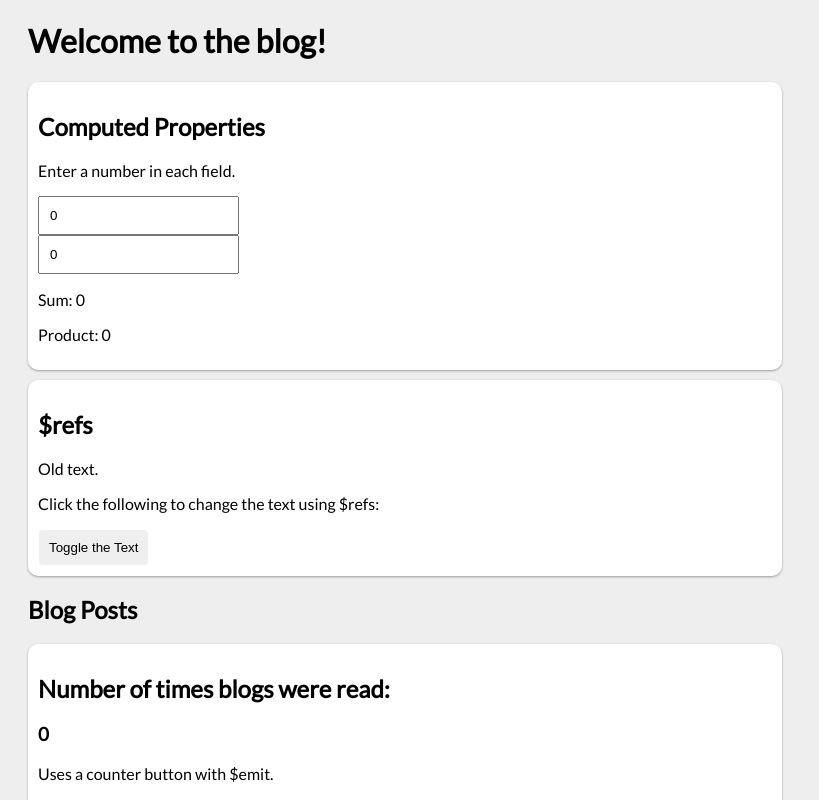
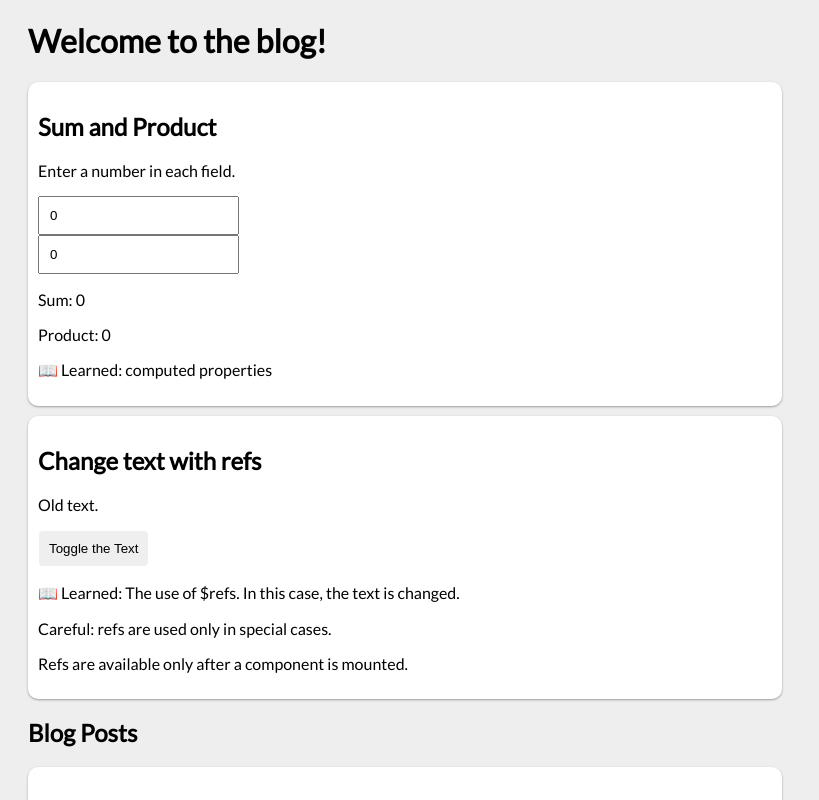
Before and after one commit to jadeleafmoon/vue3-playground, a Vue app: page / in a window 1280 px wide. Shown: the top 800 px of the page, without its empty margins (0-819 px from the left). Built offline with nearby package versions, Linux system fonts and the light colour scheme.

Commit message:
feat: change text

```diff
--- a/src/App.vue
+++ b/src/App.vue
@@ -2,20 +2,23 @@
   <h1>Welcome to the blog!</h1>
 
   <div class="experiment card">
-    <h2>Computed Properties</h2>
+    <h2>Sum and Product</h2>
     <p>Enter a number in each field.</p>
     <input v-model="num1" type="number"/>
     <br>
     <input v-model="num2" type="number"/>
     <p>Sum: {{ sum }}</p>
     <p>Product: {{ product }}</p>
+    <p>📖 Learned: computed properties</p>
   </div>
 
   <div class="experiment card">
-    <h2>$refs</h2>
+    <h2>Change text with refs</h2>
     <p ref="myRef">Old text.</p>
-    <p>Click the following to change the text using $refs:</p>
     <button @click="toggleText">Toggle the Text</button>
+    <p>📖 Learned: The use of $refs. In this case, the text is changed. </p>
+    <p>Careful: refs are used only in special cases.</p>
+    <p>Refs are available only after a component is mounted.</p>
   </div>
 
   <div>
@@ -25,7 +28,7 @@
     <div class="experiment card">
       <h2>Number of times blogs were read:</h2>
       <h3>{{ blogsRead }}</h3>
-      <p>Uses a counter button with $emit.</p>
+      <p>📖 Learned: creating a counter button with $emit.</p>
     </div>
 
 
@@ -152,6 +155,10 @@ input {
   padding: 10px;
 }
 
+.blog-title-input {
+  width: 70%;
+}
+
 .experiment {
   background-color: white;
 
--- a/src/components/BlogPost.vue
+++ b/src/components/BlogPost.vue
@@ -25,7 +25,5 @@ export default {
   background-color: lightcoral;
 }
 
-.blog-title-input {
-  width: 70%;
-}
+
 </style>
```
